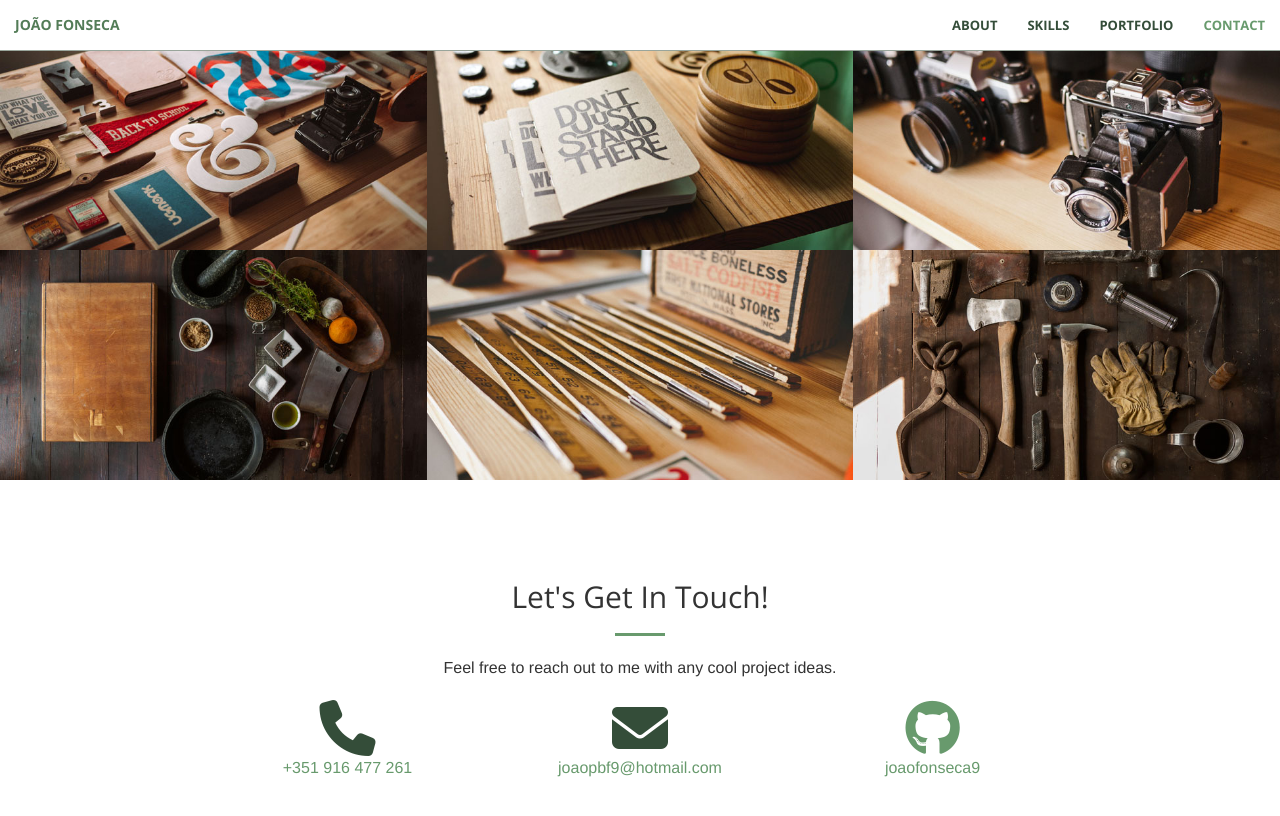
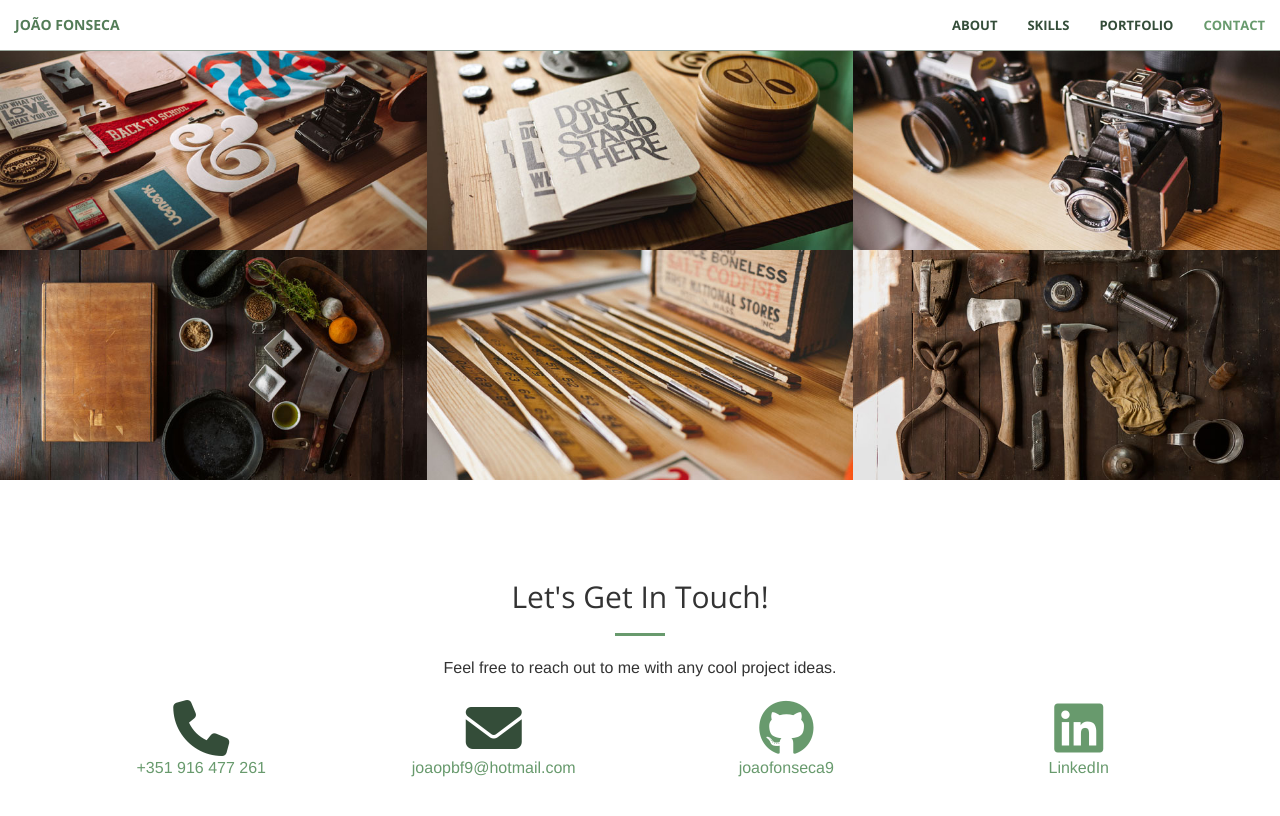
Before and after one commit to joaofonseca9/personal_website, a Jekyll site: the page built from index.html, in a window 1280 px wide and 900 px high, scrolled down 5110 px. Shown: the top 816 px of the window. Built offline with Jekyll 4.4.1, drawn with Linux system fonts in a browser that asks for light colours.

Commit message:
fix: add linkedin link and icon to contacts

```diff
--- a/_includes/contact.html
+++ b/_includes/contact.html
@@ -6,24 +6,32 @@
                 <hr class="primary">
                 <p>Feel free to reach out to me with any cool project ideas.</p>
             </div>
-            <div class="col-lg-2 col-lg-offset-2 text-center">
+        </div>
+        <div class="row text-center">
+            <div class="col-lg-3 col-md-3 col-sm-6">
                 <a href="tel:+351916477261">
                     <i class="fa fa-phone fa-3x wow bounceIn" data-wow-delay=".1s"></i>
                     <p>+351 916 477 261</p>
                 </a>
             </div>
-            <div class="col-lg-2 col-lg-offset-1 text-center">
+            <div class="col-lg-3 col-md-3 col-sm-6">
                 <a href="mailto:{{ site.email }}">
                     <i class="fa fa-envelope fa-3x wow bounceIn" data-wow-delay=".1s"></i>
                     <p>{{ site.email }}</p>
                 </a>
             </div>
-            <div class="col-lg-2 col-lg-offset-1 text-center">
+            <div class="col-lg-3 col-md-3 col-sm-6">
                 <a href="https://github.com/{{ site.github_username }}">
                     <i class="fa-brands fa-github fa-4x wow bounceIn" data-wow-delay=".1s"></i>
                     <p>{{ site.github_username }}</p>
                 </a>
             </div>
+            <div class="col-lg-3 col-md-3 col-sm-6">
+                <a href="https://www.linkedin.com/in/joão-fonseca-69b438189/">
+                    <i class="fa-brands fa-linkedin fa-4x wow bounceIn" data-wow-delay=".1s"></i>
+                    <p>LinkedIn</p>
+                </a>
+            </div>
         </div>
     </div>
 </section>
```
